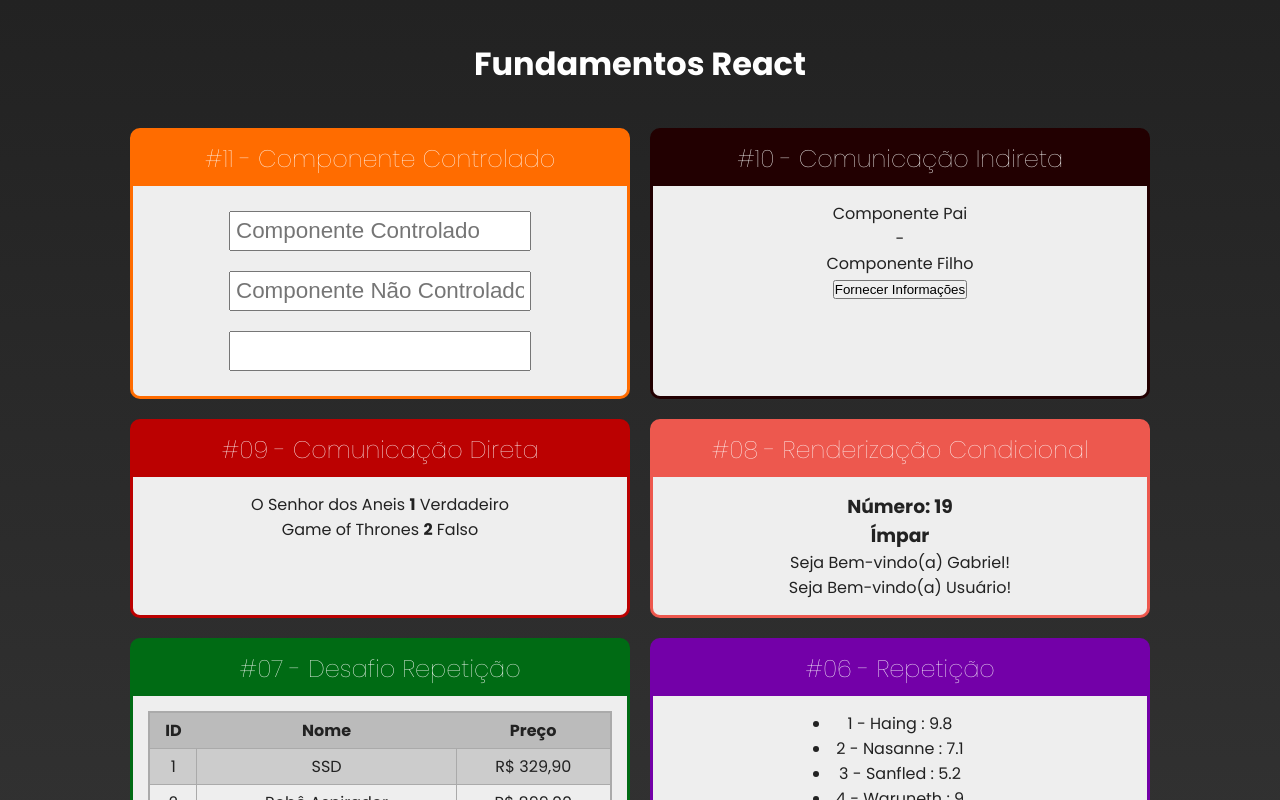
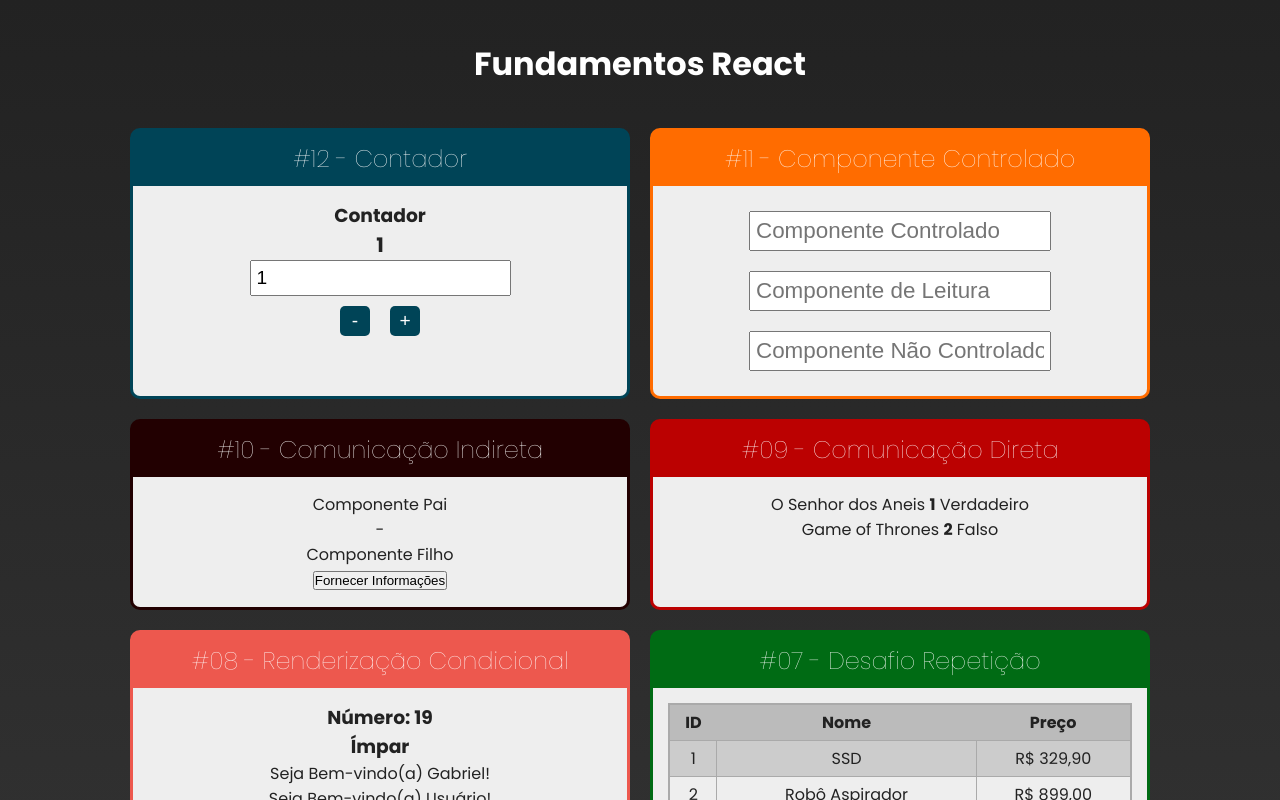
Before and after one commit to gabz-roberto/react-revisao, a React (Create React App) app in the folder fundamentos/: page / in a window 1280 px wide. Shown: the top 800 px of the page. Built offline with nearby package versions, Linux system fonts and the light colour scheme.

Commit message:
contador

```diff
--- a/fundamentos/src/App.jsx
+++ b/fundamentos/src/App.jsx
@@ -17,6 +17,7 @@ import UsuarioInfo from "./components/condicional/UsuarioInfo";
 import DiretaPai from "./components/comunicacao/DiretaPai";
 import IndiretaPai from "./components/comunicacao/IndiretaPai";
 import Input from "./components/controlado/Input";
+import Contador from "./components/contador/Contador";
 
 const App = () => {
   return (
@@ -24,6 +25,10 @@ const App = () => {
       <h1>Fundamentos React</h1>
 
       <div className="cards">
+
+        <Card title="#12 - Contador" color="#004457">
+          <Contador  numeroInicial={1} />
+        </Card>
 
         <Card title="#11 - Componente Controlado" color="#FF6C00">
           <Input />
--- /dev/null
+++ b/fundamentos/src/components/contador/Botoes.jsx
@@ -0,0 +1,12 @@
+import React from "react";
+
+const Botoes = ({ setDec, setInc }) => {
+  return (
+    <div>
+      <button onClick={setDec}>-</button>
+      <button onClick={setInc}>+</button>
+    </div>
+  );
+};
+
+export default Botoes;
--- /dev/null
+++ b/fundamentos/src/components/contador/Contador.css
@@ -0,0 +1,18 @@
+.contador h5 {
+  font-size: 20px;
+}
+.contador button {
+  margin: 10px;
+  width: 30px;
+  height: 30px;
+  border-radius: 5px;
+  border: none;
+  background-color: #004457;
+  color: #fff;
+  font-size: 1.2em;
+}
+
+.contador input {
+  padding: 5px;
+  font-size: 1.2em;
+}
--- /dev/null
+++ b/fundamentos/src/components/contador/Contador.jsx
@@ -0,0 +1,54 @@
+import React, { Component } from "react";
+
+import Display from "./Display";
+import Botoes from "./Botoes";
+
+import "./Contador.css";
+import PassoForm from "./PassoForm";
+
+// Criando um componente de Classe
+class Contador extends Component {
+  // Criando um estado
+  state = {
+    numero: this.props.numeroInicial || 1,
+    passo: this.props.passoInicial || 1,
+  };
+
+  // constructor(props) {
+  //   super(props)
+  //   this.state = {
+  //     numero: props.numeroInicial
+  //   }
+  // }
+  //  Utilizando o contructor para receber as props
+
+  dec = () => {
+    this.setState({ numero: this.state.numero - this.state.passo });
+  };
+  // Usando uma função arrow para garantir a instância do objeto
+
+  inc = () => {
+    this.setState({ numero: this.state.numero + this.state.passo });
+  };
+  // this.setState é uma função padrão usada para alterar o valor do state
+
+  setPasso = (novoPasso) => {
+    this.setState({
+      passo: novoPasso,
+    });
+  };
+
+  render() {
+    return (
+      <div className="contador">
+        <h3>Contador</h3>
+        <Display numero={this.state.numero} />
+        <PassoForm passo={this.state.passo} setPasso={this.setPasso}/>
+        {/* Irá receber o valor do componente filho para alterar o valor do estado */}
+        <Botoes setDec={this.dec} setInc={this.inc} />
+      </div>
+    );
+  }
+}
+
+export default Contador;
--- /dev/null
+++ b/fundamentos/src/components/contador/Display.jsx
@@ -0,0 +1,11 @@
+import React from "react";
+
+const Display = ({ numero }) => {
+  return (
+    <div>
+      <h5>{numero}</h5>
+    </div>
+  );
+};
+
+export default Display;
--- /dev/null
+++ b/fundamentos/src/components/contador/PassoForm.jsx
@@ -0,0 +1,16 @@
+import React from "react";
+
+const PassoForm = (props) => {
+  return (
+    <div>
+      <input
+        type="number"
+        value={props.passo}
+        onChange={e => props.setPasso(+e.target.value)}
+        placeholder="Passo"
+      />
+    </div>
+  );
+};
+// Será monitorado o evento de mudança, quando alterar, o valor da alteração será enviado para o valor do estado
+export default PassoForm;
--- a/fundamentos/src/components/controlado/Input.jsx
+++ b/fundamentos/src/components/controlado/Input.jsx
@@ -12,9 +12,9 @@ const Input = () => {
     <div className="input">
       <input type="text" value={valor} onChange={handleInput} placeholder="Componente Controlado"/>
       {/* Para alterar um valor controlado é necessário passar uma função que recebe o evento e altera o valor do estado */}
-      <input type="text" value={valor} readOnly placeholder="Componente Não Controlado"/>
+      <input type="text" value={valor} readOnly placeholder="Componente de Leitura"/>
       {/* Para componentes somente leitura é indicado utilizar o parâmetro readOnly */}
-      <input type="text" value={undefined} />
+      <input type="text" value={undefined} placeholder="Componente Não Controlado"/>
       {/* Outra opção para componente não controlado é utilizar undefined como valor */}
       <h4>{valor}</h4>
     </div>
```
